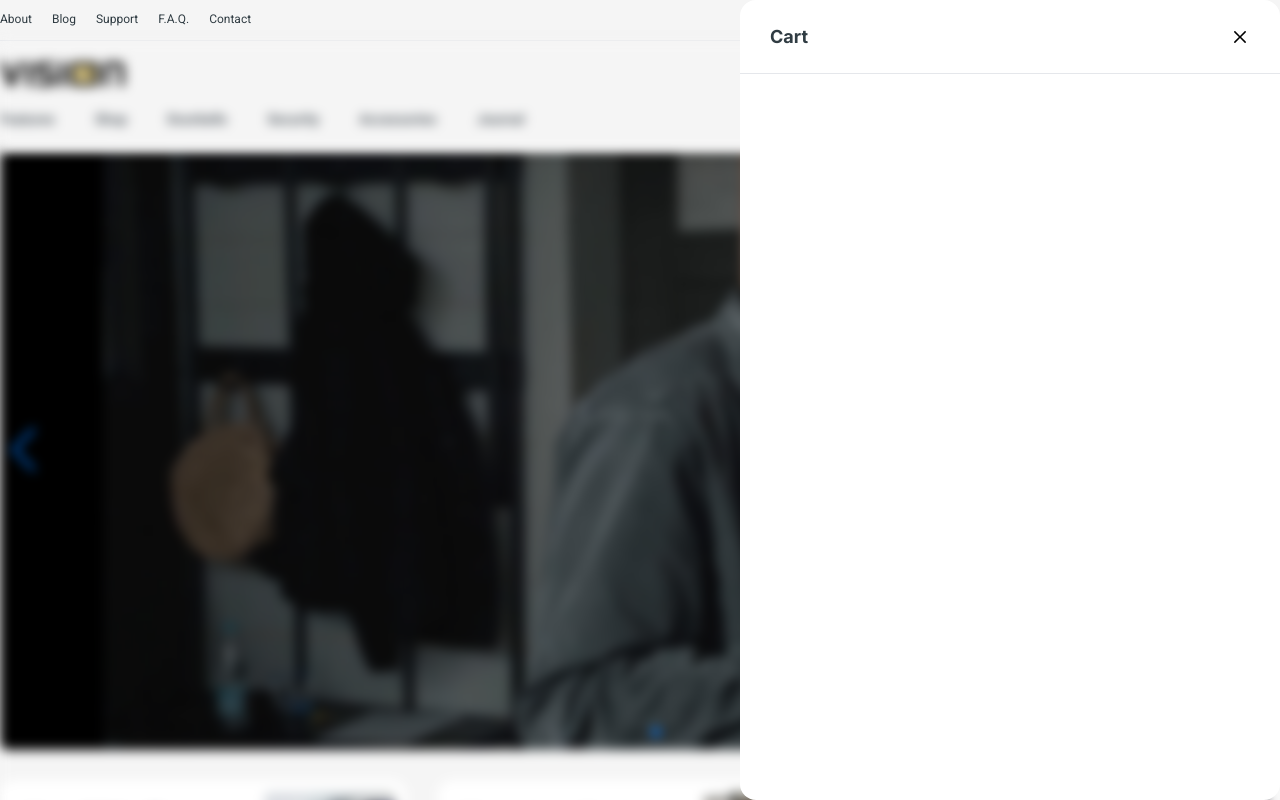
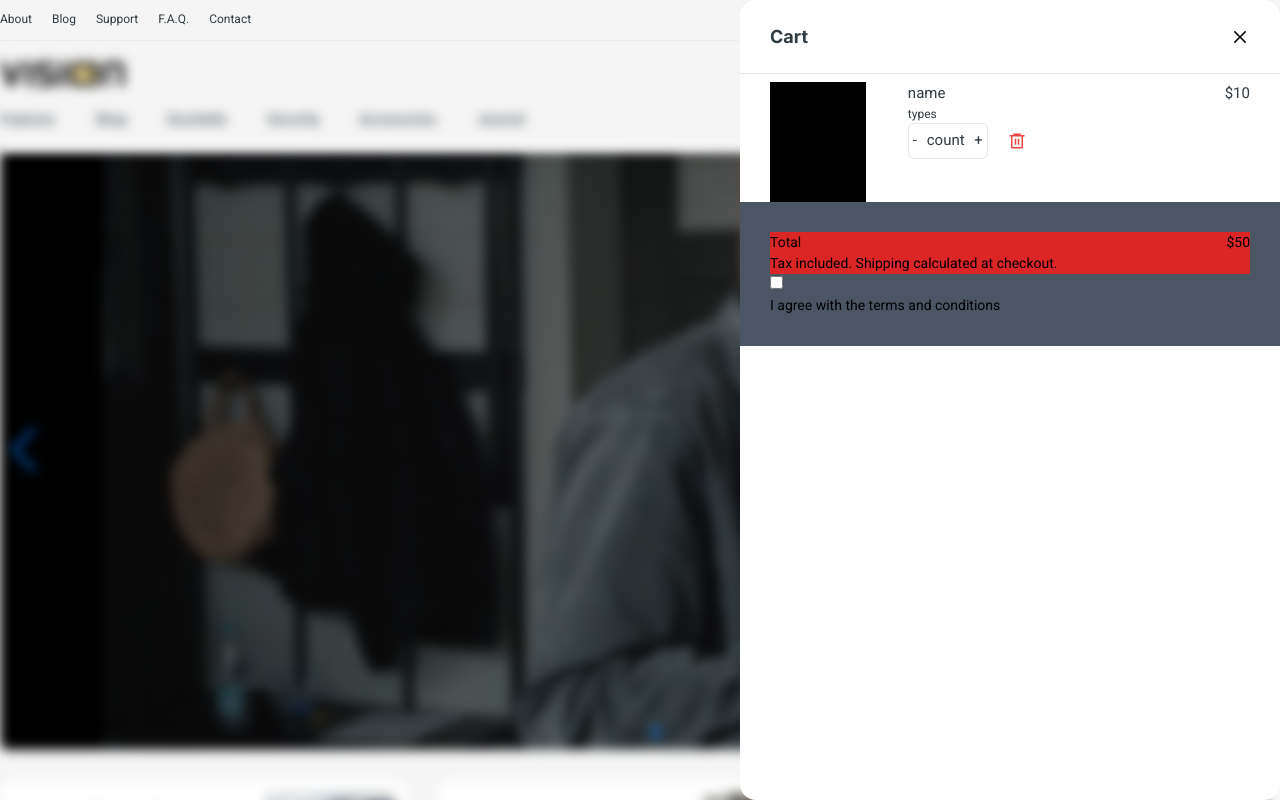
Before and after one commit to Md-Abed-Hossen/React-Ecommerce, a React (Vite) app: page / in a window 1280 px wide. Both pictures are taken after a click on the icon 1268 px from the left and 74 px from the top of the page. Shown: the top 800 px of the page. Built offline with nearby package versions, Linux system fonts and the light colour scheme.

Commit message:
sidebar cart checkout

```diff
--- a/src/components/CartSidebar.tsx
+++ b/src/components/CartSidebar.tsx
@@ -1,5 +1,6 @@
 import { RxCross2 } from "react-icons/rx";
 import { BsCartX } from "react-icons/bs";
+import { RiDeleteBin6Line } from "react-icons/ri";
 import { showHide } from "@/components/AtomsConfig";
 import { useAtom } from "jotai";
 
@@ -28,7 +29,36 @@ const CartSidebar = () => {
           </button>
         </div>
       </div> */}
-      <div></div>
+      <div className="px-[30px] flex justify-between pt-2">
+        <div className="h-[120px] w-[96px] bg-black"> hi </div>
+        <div className="w-[275px] h-[91px] text-[#303C43] ">
+          <div className="text-[15px]">name</div>
+          <div className="text-[12px]">types</div>
+          <div className="flex space-x-5 items-center">
+            <div className="w-[80px] h-[36px] px-1 items-center border border-1 rounded-md flex justify-between text-[15px] text-[#303C43]">
+              <button>-</button>
+              <div>count</div>
+              <button>+</button>
+            </div>
+            <RiDeleteBin6Line className="text-red-500 text-lg" />
+          </div>
+        </div>
+        <div className="text-[#303C43] text-[15px]">$10</div>
+      </div>
+
+      <div className="p-[30px] bg-gray-600">
+        <div className="bg-red-600 flex flex-row justify-between">
+          <div className="">
+            <p>Total</p>
+            <p>Tax included. Shipping calculated at checkout.</p>
+          </div>
+          <p>$50</p>
+        </div>
+        <div>
+          <input type="checkbox" />
+          <p>I agree with the terms and conditions</p>
+        </div>
+      </div>
     </div>
   );
 };
```
